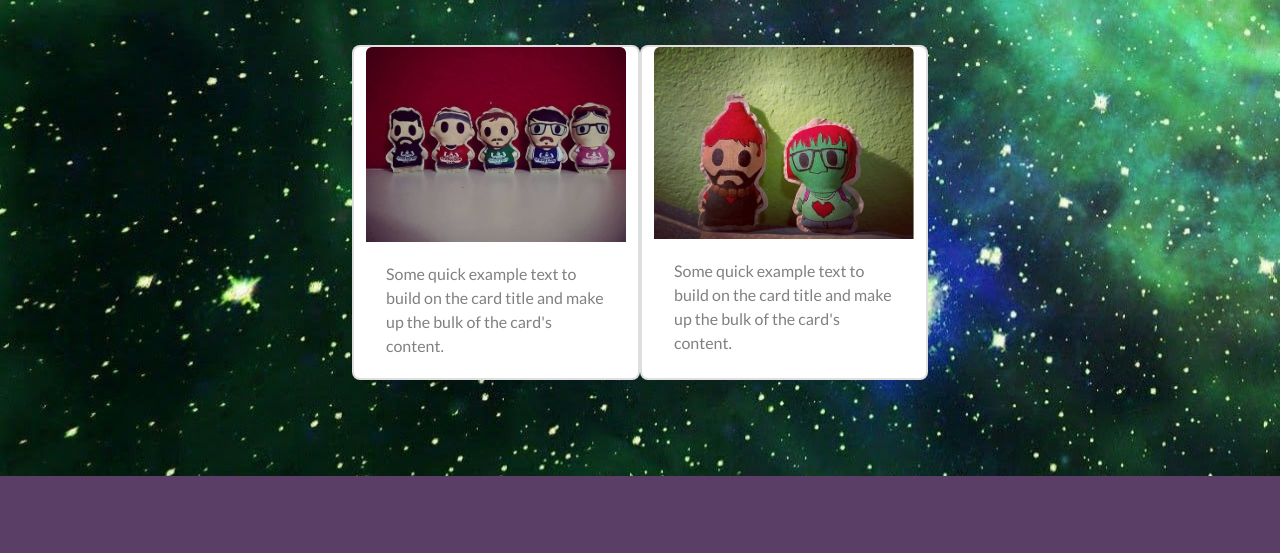
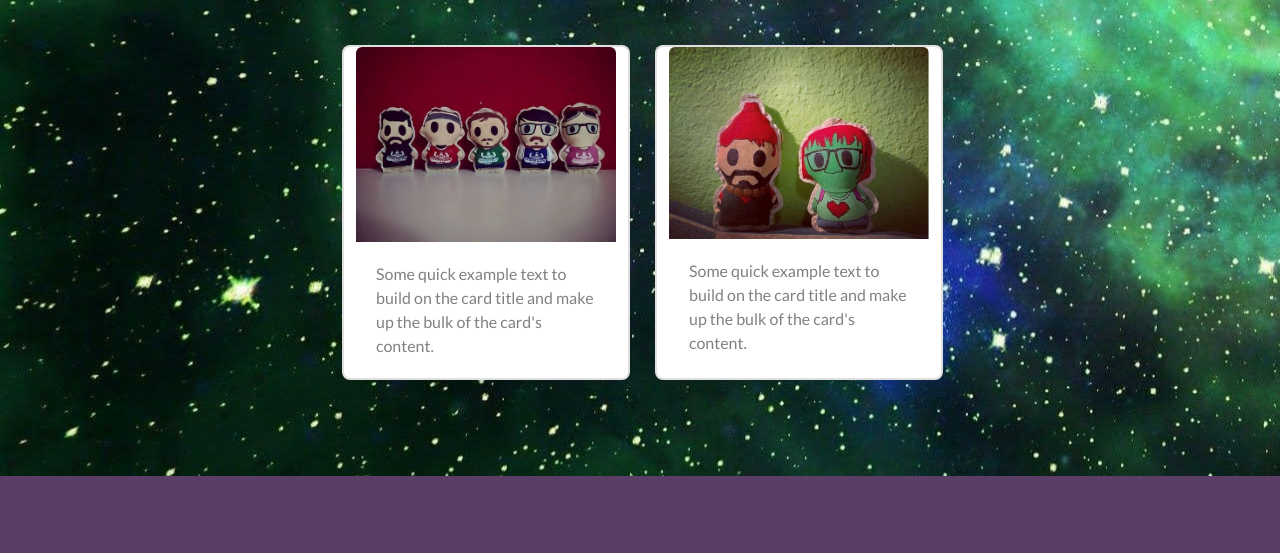
Before and after one commit to AgostinaBatiston/repositorio-tuggy, a website: page sponsor.html in a window 1280 px wide. Shown: the part 1039-1592 px from the top of the page. Drawn offline with nearby package versions, Linux system fonts and the light colour scheme.

Commit message:
Le puse margenes desde el scss de las cards de sponsor.html

```diff
--- a/scss/estilos.scss
+++ b/scss/estilos.scss
@@ -39,6 +39,10 @@ h1.TituloPresentacion {
     color: $ColorGris;
 }
 
+.sponsor__card {
+    margin: 0px 10px 0px 15px;
+}
+
 .sponsor__cardTexto {
     color: $ColorGris;
 }
```
Also changed, not shown: css/estiloscss.css.
